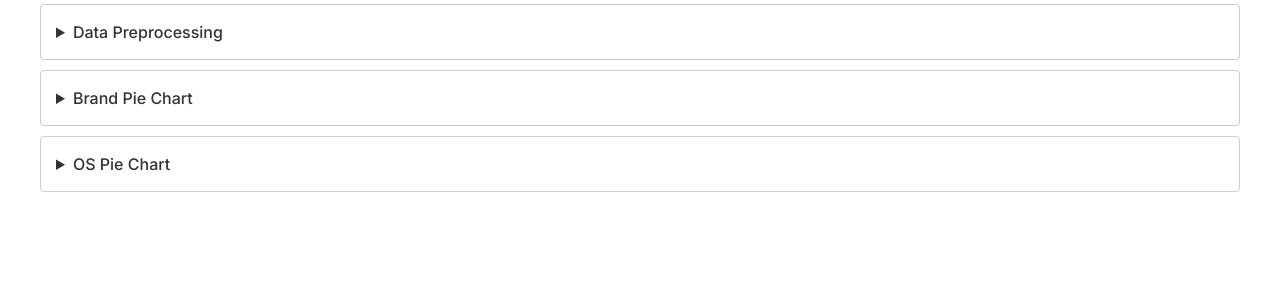
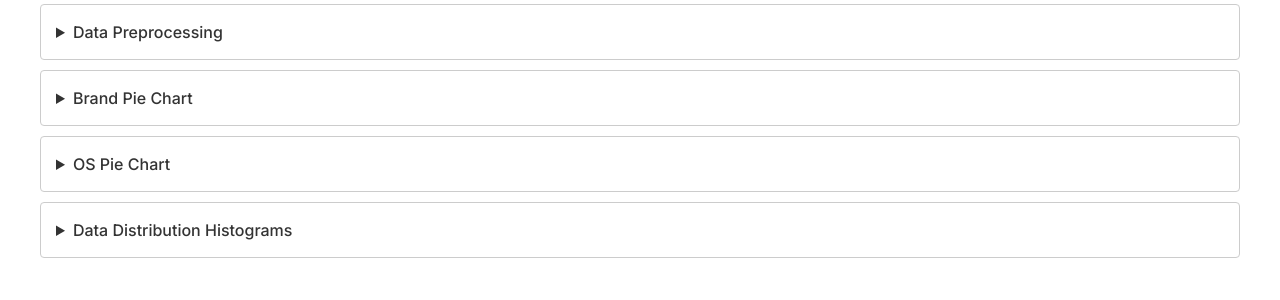
Before and after one commit to ezranudd/phone-dashboard, a Flask app: template templates/index.html in a window 1280 px wide. Shown: the part 200-500 px from the top of the page. Run offline with Flask 3, Linux system fonts and the light colour scheme; the template is opened without the code that fills it: most values are stand-ins (such as "Sample title", 1, 10 or a date in 2020).

Commit message:
Added histograms

```diff
--- a/main.py
+++ b/main.py
@@ -7,61 +7,54 @@ import matplotlib.pyplot as plt
 import io
 
 app = Flask(__name__)
+
+# Load and preprocess data once at startup
 df = pd.read_csv("main.csv")
 
-# TODO
-# 1 - Data Preprocessing
-# 2 - Analysis/Plots
-# 3 - Conclusion/Presentation
+# DATA PREPROCESSING
+def preprocess_data():
+    global df
 
-# Home Page (using template)
-@app.route("/")
-def home():
-
-    # Capture initial df.info()
-    buffer = io.StringIO()
-    df.info(buf=buffer)
-    info_output_1 = buffer.getvalue()
-    buffer.close()
-
-    # DATA PREPROCESSING
-
-    # Split resolution column into seperate Width and Height columns
-
-    # Width column
+    # Split resolution column into separate Width and Height columns
     df['width'] = df['resolution'].apply(lambda x: x.split('x')[0]).astype('int64')
-
-    # Height column
     df['height'] = df['resolution'].apply(lambda x: x.split('x')[1]).astype('int64')
 
     # Extract announcement_year from announcement_date column
     df['announcement_year'] = df['announcement_date'].apply(lambda x: x.split('-')[0]).astype('int32')
 
     # Drop announcement_date and resolution columns
-    df.drop(columns = ['announcement_date', 'resolution'], inplace = True)
+    df.drop(columns=['announcement_date', 'resolution'], inplace=True)
 
-    # Capture df.info() after columns changed
+    # Remove Outliers
+    Outliers_W = df[df['weight(g)'] > 450]
+    df.drop(Outliers_W.index, inplace=True, axis=0)
+    df.reset_index(drop=True, inplace=True)
+
+    # Correct Storage
+    if len(df) > 1507:  # Safety check
+        df.iloc[1507, 8] = 1024
+
+    Outliers_P = df[df['price(USD)'] > 1500]
+    df.drop(Outliers_P.index, inplace=True, axis=0)
+    df.reset_index(drop=True, inplace=True)
+
+# Preprocess data at startup
+preprocess_data()
+
+# Home Page (using template)
+@app.route("/")
+def home():
+    # Capture initial df.info() - we'll simulate this since we already preprocessed
+    buffer = io.StringIO()
+    df.info(buf=buffer)
+    info_output_1 = "Initial data info (preprocessed at startup)"
+
+    # Since preprocessing is already done, just capture current state
     buffer = io.StringIO()
     df.info(buf=buffer)
     info_output_2 = buffer.getvalue()
     buffer.close()
 
-    # Table for outliers
-    outlier_check = df.describe().to_html()
-
-    # Remove Outliers
-    Outliers_W= df[df['weight(g)']> 450]
-    df.drop(Outliers_W.index, inplace = True, axis = 0)
-    df.reset_index(drop = True, inplace= True)
-
-    # Correct Storage
-    df.iloc[1507,8] = 1024
-
-    Outliers_P = df[df['price(USD)']> 1500]
-    df.drop(Outliers_P.index, inplace = True, axis = 0)
-    df.reset_index(drop = True, inplace= True)
-
-    # Capture final df.info() output
     buffer = io.StringIO()
     df.info(buf=buffer)
     info_output_3 = buffer.getvalue()
@@ -260,10 +253,210 @@ def os_pie():
     # Return SVG
     return send_file(buffer, mimetype='image/svg+xml')
 
-# Run App
+@app.route('/histogram_inches.svg')
+def histogram_inches():
+    plt.figure(figsize=(10, 6))
+    plt.hist(df['inches'].dropna(), bins=30, color='skyblue', alpha=0.7, edgecolor='black')
+    plt.title('Distribution of Screen Size (inches)', fontsize=16)
+    plt.xlabel('Screen Size (inches)', fontsize=12)
+    plt.ylabel('Frequency', fontsize=12)
+    plt.grid(True, alpha=0.3)
+
+    # Save plot to bytes buffer
+    buffer = io.BytesIO()
+    plt.savefig(buffer, format='svg', bbox_inches='tight')
+    buffer.seek(0)
+    plt.close()
+
+    return send_file(buffer, mimetype='image/svg+xml')
+
+@app.route('/histogram_battery.svg')
+def histogram_battery():
+    plt.figure(figsize=(10, 6))
+    plt.hist(df['battery'].dropna(), bins=30, color='lightgreen', alpha=0.7, edgecolor='black')
+    plt.title('Distribution of Battery Capacity (mAh)', fontsize=16)
+    plt.xlabel('Battery Capacity (mAh)', fontsize=12)
+    plt.ylabel('Frequency', fontsize=12)
+    plt.grid(True, alpha=0.3)
+
+    # Save plot to bytes buffer
+    buffer = io.BytesIO()
+    plt.savefig(buffer, format='svg', bbox_inches='tight')
+    buffer.seek(0)
+    plt.close()
+
+    return send_file(buffer, mimetype='image/svg+xml')
+
+@app.route('/histogram_ram.svg')
+def histogram_ram():
+    plt.figure(figsize=(10, 6))
+    plt.hist(df['ram(GB)'].dropna(), bins=20, color='lightcoral', alpha=0.7, edgecolor='black')
+    plt.title('Distribution of RAM (GB)', fontsize=16)
+    plt.xlabel('RAM (GB)', fontsize=12)
+    plt.ylabel('Frequency', fontsize=12)
+    plt.grid(True, alpha=0.3)
+
+    # Save plot to bytes buffer
+    buffer = io.BytesIO()
+    plt.savefig(buffer, format='svg', bbox_inches='tight')
+    buffer.seek(0)
+    plt.close()
+
+    return send_file(buffer, mimetype='image/svg+xml')
+
+@app.route('/histogram_weight.svg')
+def histogram_weight():
+    plt.figure(figsize=(10, 6))
+    plt.hist(df['weight(g)'].dropna(), bins=25, color='gold', alpha=0.7, edgecolor='black')
+    plt.title('Distribution of Weight (g)', fontsize=16)
+    plt.xlabel('Weight (g)', fontsize=12)
+    plt.ylabel('Frequency', fontsize=12)
+    plt.grid(True, alpha=0.3)
+
+    # Save plot to bytes buffer
+    buffer = io.BytesIO()
+    plt.savefig(buffer, format='svg', bbox_inches='tight')
+    buffer.seek(0)
+    plt.close()
+
+    return send_file(buffer, mimetype='image/svg+xml')
+
+@app.route('/histogram_storage.svg')
+def histogram_storage():
+    plt.figure(figsize=(10, 6))
+    plt.hist(df['storage(GB)'].dropna(), bins=25, color='mediumpurple', alpha=0.7, edgecolor='black')
+    plt.title('Distribution of Storage (GB)', fontsize=16)
+    plt.xlabel('Storage (GB)', fontsize=12)
+    plt.ylabel('Frequency', fontsize=12)
+    plt.grid(True, alpha=0.3)
+
+    # Save plot to bytes buffer
+    buffer = io.BytesIO()
+    plt.savefig(buffer, format='svg', bbox_inches='tight')
+    buffer.seek(0)
+    plt.close()
+
+    return send_file(buffer, mimetype='image/svg+xml')
+
+@app.route('/histogram_price.svg')
+def histogram_price():
+    plt.figure(figsize=(10, 6))
+    plt.hist(df['price(USD)'].dropna(), bins=30, color='orange', alpha=0.7, edgecolor='black')
+    plt.title('Distribution of Price (USD)', fontsize=16)
+    plt.xlabel('Price (USD)', fontsize=12)
+    plt.ylabel('Frequency', fontsize=12)
+    plt.grid(True, alpha=0.3)
+
+    # Save plot to bytes buffer
+    buffer = io.BytesIO()
+    plt.savefig(buffer, format='svg', bbox_inches='tight')
+    buffer.seek(0)
+    plt.close()
+
+    return send_file(buffer, mimetype='image/svg+xml')
+
+@app.route('/histogram_width.svg')
+def histogram_width():
+    plt.figure(figsize=(10, 6))
+    plt.hist(df['width'].dropna(), bins=25, color='lightblue', alpha=0.7, edgecolor='black')
+    plt.title('Distribution of Screen Width (pixels)', fontsize=16)
+    plt.xlabel('Width (pixels)', fontsize=12)
+    plt.ylabel('Frequency', fontsize=12)
+    plt.grid(True, alpha=0.3)
+
+    # Save plot to bytes buffer
+    buffer = io.BytesIO()
+    plt.savefig(buffer, format='svg', bbox_inches='tight')
+    buffer.seek(0)
+    plt.close()
+
+    return send_file(buffer, mimetype='image/svg+xml')
+
+@app.route('/histogram_height.svg')
+def histogram_height():
+    plt.figure(figsize=(10, 6))
+    plt.hist(df['height'].dropna(), bins=25, color='lightpink', alpha=0.7, edgecolor='black')
+    plt.title('Distribution of Screen Height (pixels)', fontsize=16)
+    plt.xlabel('Height (pixels)', fontsize=12)
+    plt.ylabel('Frequency', fontsize=12)
+    plt.grid(True, alpha=0.3)
+
+    # Save plot to bytes buffer
+    buffer = io.BytesIO()
+    plt.savefig(buffer, format='svg', bbox_inches='tight')
+    buffer.seek(0)
+    plt.close()
+
+    return send_file(buffer, mimetype='image/svg+xml')
+
+@app.route('/histogram_announcement_year.svg')
+def histogram_announcement_year():
+    plt.figure(figsize=(10, 6))
+    plt.hist(df['announcement_year'].dropna(), bins=20, color='lightseagreen', alpha=0.7, edgecolor='black')
+    plt.title('Distribution of Announcement Year', fontsize=16)
+    plt.xlabel('Announcement Year', fontsize=12)
+    plt.ylabel('Frequency', fontsize=12)
+    plt.grid(True, alpha=0.3)
+
+    # Save plot to bytes buffer
+    buffer = io.BytesIO()
+    plt.savefig(buffer, format='svg', bbox_inches='tight')
+    buffer.seek(0)
+    plt.close()
+
+    return send_file(buffer, mimetype='image/svg+xml')
+
+# Combined histograms route
+@app.route('/histograms.svg')
+def all_histograms():
+    # Create a 3x3 subplot grid
+    fig, axes = plt.subplots(3, 3, figsize=(18, 15))
+    fig.suptitle('Smartphone Data Distribution Analysis', fontsize=20, y=0.95)
+
+    # Define the columns and their corresponding colors
+    columns = ['inches', 'battery', 'ram(GB)', 'weight(g)', 'storage(GB)',
+               'price(USD)', 'width', 'height', 'announcement_year']
+    colors = ['skyblue', 'lightgreen', 'lightcoral', 'gold', 'mediumpurple',
+              'orange', 'lightblue', 'lightpink', 'lightseagreen']
+    titles = ['Screen Size (inches)', 'Battery Capacity (mAh)', 'RAM (GB)',
+              'Weight (g)', 'Storage (GB)', 'Price (USD)',
+              'Width (pixels)', 'Height (pixels)', 'Announcement Year']
+
+    # Create histograms
+    for i, (col, color, title) in enumerate(zip(columns, colors, titles)):
+        row = i // 3
+        col_idx = i % 3
+        ax = axes[row, col_idx]
+
+        # Handle different bin counts for different data types
+        if col == 'ram(GB)' or col == 'announcement_year':
+            bins = 20
+        elif col in ['width', 'height', 'weight(g)', 'storage(GB)']:
+            bins = 25
+        else:
+            bins = 30
+
+        ax.hist(df[col].dropna(), bins=bins, color=color, alpha=0.7, edgecolor='black')
+        ax.set_title(title, fontsize=12)
+        ax.set_xlabel(title, fontsize=10)
+        ax.set_ylabel('Frequency', fontsize=10)
+        ax.grid(True, alpha=0.3)
+
+    # Adjust layout to prevent overlap
+    plt.tight_layout()
+    plt.subplots_adjust(top=0.92)
+
+    # Save plot to bytes buffer
+    buffer = io.BytesIO()
+    plt.savefig(buffer, format='svg', bbox_inches='tight')
+    buffer.seek(0)
+    plt.close()
+
+    return send_file(buffer, mimetype='image/svg+xml')
+
+# Update the __main__ section to generate histogram SVGs
 if __name__ == '__main__':
     with app.app_context():
-
         # Generate and save brand_pie.svg
         response = app.test_client().get('/brand_pie.svg')
         with open('static/images/brand_pie.svg', 'wb') as f:
@@ -274,4 +467,17 @@ if __name__ == '__main__':
         with open('static/images/os_pie.svg', 'wb') as f:
             f.write(response.data)
 
+        # Generate and save all histogram SVGs
+        histogram_routes = [
+            'histogram_inches', 'histogram_battery', 'histogram_ram',
+            'histogram_weight', 'histogram_storage', 'histogram_price',
+            'histogram_width', 'histogram_height', 'histogram_announcement_year',
+            'histograms'
+        ]
+
+        for route in histogram_routes:
+            response = app.test_client().get(f'/{route}.svg')
+            with open(f'static/images/{route}.svg', 'wb') as f:
+                f.write(response.data)
+
     app.run()
--- a/templates/index.html
+++ b/templates/index.html
@@ -27,6 +27,64 @@
         <summary>OS Pie Chart</summary>
         <img src="{{ url_for('static', filename='images/os_pie.svg') }}">
       </details>
+
+      <details>
+        <summary>Data Distribution Histograms</summary>
+        <p>The following histograms show the distribution of key smartphone specifications across the dataset:</p>
+        <img src="{{ url_for('static', filename='images/histograms.svg') }}" style="width: 100%; max-width: 1200px;">
+
+        <details style="margin-top: 20px;">
+          <summary>Individual Histograms</summary>
+          <div style="display: grid; grid-template-columns: repeat(auto-fit, minmax(500px, 1fr)); gap: 20px; margin-top: 15px;">
+
+            <div>
+              <h4>Screen Size Distribution</h4>
+              <img src="{{ url_for('static', filename='images/histogram_inches.svg') }}" style="width: 100%;">
+            </div>
+
+            <div>
+              <h4>Battery Capacity Distribution</h4>
+              <img src="{{ url_for('static', filename='images/histogram_battery.svg') }}" style="width: 100%;">
+            </div>
+
+            <div>
+              <h4>RAM Distribution</h4>
+              <img src="{{ url_for('static', filename='images/histogram_ram.svg') }}" style="width: 100%;">
+            </div>
+
+            <div>
+              <h4>Weight Distribution</h4>
+              <img src="{{ url_for('static', filename='images/histogram_weight.svg') }}" style="width: 100%;">
+            </div>
+
+            <div>
+              <h4>Storage Distribution</h4>
+              <img src="{{ url_for('static', filename='images/histogram_storage.svg') }}" style="width: 100%;">
+            </div>
+
+            <div>
+              <h4>Price Distribution</h4>
+              <img src="{{ url_for('static', filename='images/histogram_price.svg') }}" style="width: 100%;">
+            </div>
+
+            <div>
+              <h4>Screen Width Distribution</h4>
+              <img src="{{ url_for('static', filename='images/histogram_width.svg') }}" style="width: 100%;">
+            </div>
+
+            <div>
+              <h4>Screen Height Distribution</h4>
+              <img src="{{ url_for('static', filename='images/histogram_height.svg') }}" style="width: 100%;">
+            </div>
+
+            <div>
+              <h4>Announcement Year Distribution</h4>
+              <img src="{{ url_for('static', filename='images/histogram_announcement_year.svg') }}" style="width: 100%;">
+            </div>
+
+          </div>
+        </details>
+      </details>
     </section>
 
 </body>
```
Also changed, not shown: static/images/brand_pie.svg, static/images/histogram_announcement_year.svg (added), static/images/histogram_battery.svg (added), static/images/histogram_height.svg (added), static/images/histogram_inches.svg (added), static/images/histogram_price.svg (added), static/images/histogram_ram.svg (added), static/images/histogram_storage.svg (added), static/images/histogram_weight.svg (added), static/images/histogram_width.svg (added), static/images/histograms.svg (added), static/images/os_pie.svg.
